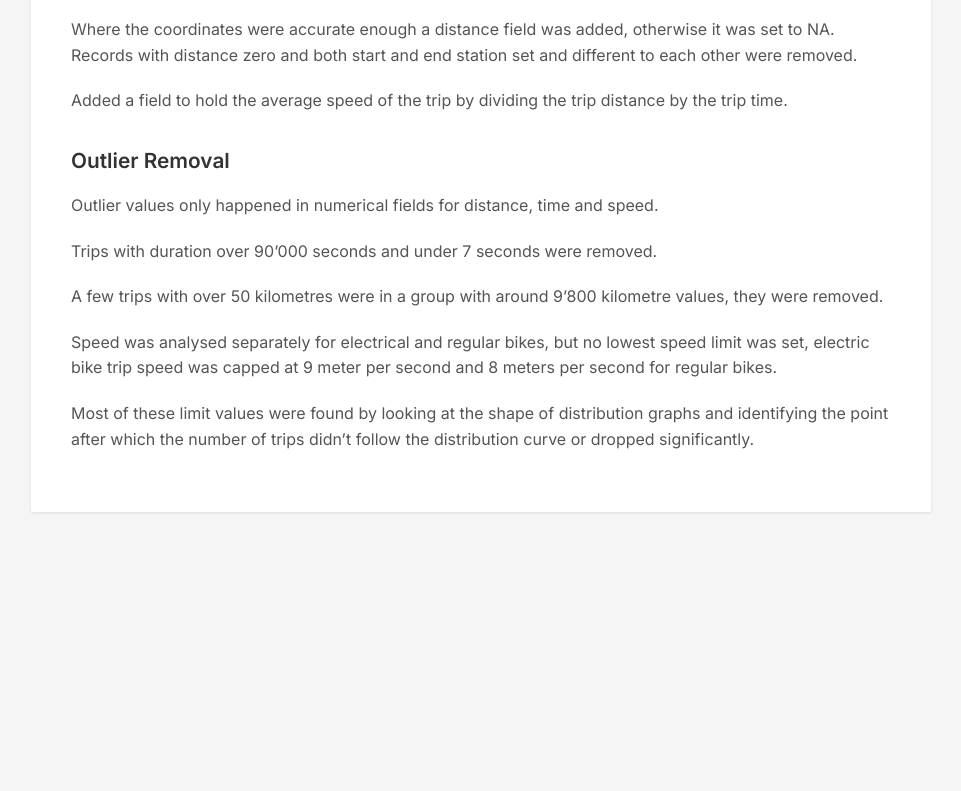
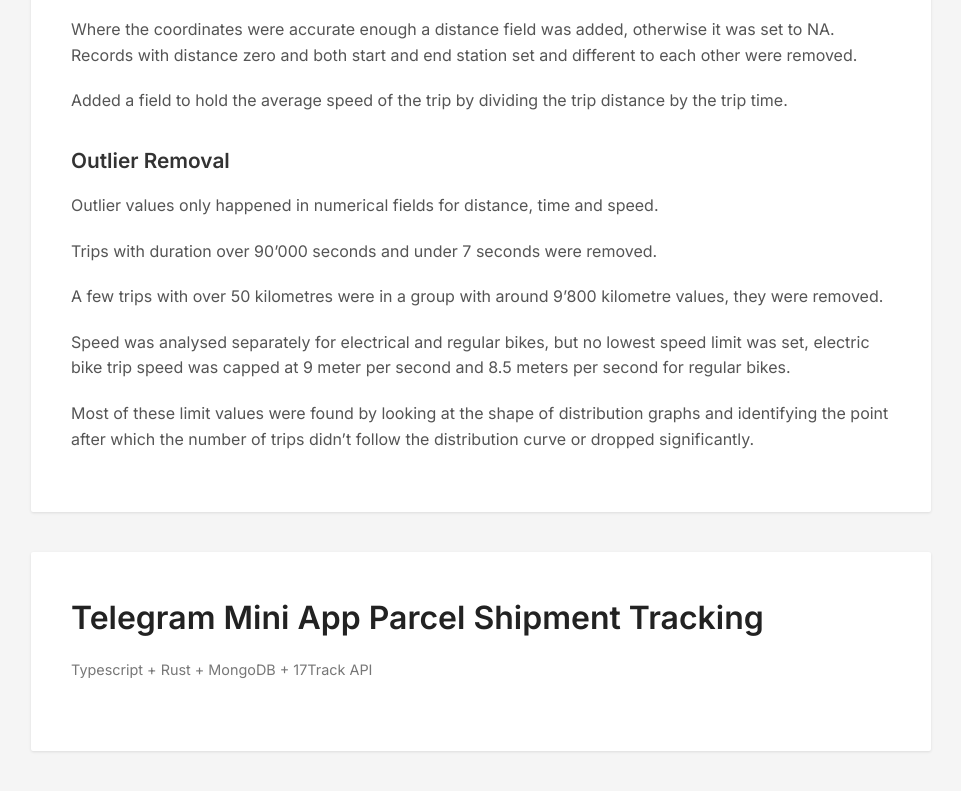
Before and after one commit to drpepper56/blog, a website built with Vite: page src/index.html in a window 1280 px wide. Shown: the part 1148-1939 px from the top of the page, without its empty margins (159-1120 px from the left). Before the commit the page ends 1740 px from the top, so only its background shows below. Built offline with nearby package versions, Linux system fonts and the light colour scheme.

Commit message:
website content update

```diff
--- a/src/index.html
+++ b/src/index.html
@@ -9,6 +9,7 @@
 </head>
 <body>
     <div class="blog-container">
+        <!-- GOOGLE DA CAPSTONE -->
         <article class="blog-post">
             <h1 class="post-title">Google Data Analytics Capstone Project</h1>
             <p class="post-meta">wip</p>
@@ -43,11 +44,19 @@
 
             <p>A few trips with over 50 kilometres were in a group with around 9’800 kilometre values, they were removed. </p>
 
-            <p>Speed was analysed separately for electrical and regular bikes, but no lowest speed limit was set, electric bike trip speed was capped at 9 meter per second and 8 meters per second for regular bikes. </p>
+            <p>Speed was analysed separately for electrical and regular bikes, but no lowest speed limit was set, electric bike trip speed was capped at 9 meter per second and 8.5 meters per second for regular bikes. </p>
 
             <p>Most of these limit values were found by looking at the shape of distribution graphs and identifying the point after which the number of trips didn’t follow the distribution curve or dropped significantly.</p>
 
-            </article>
+        </article>
+        <!-- TELETRACK RUST+TS -->
+        <article class="blog-post">
+            <h1 class="post-title">Telegram Mini App Parcel Shipment Tracking
+            </h1>
+            <p class="post-meta">Typescript + Rust + MongoDB + 17Track API
+            </p>
+        </article>
+
     </div>
 </body>
 </html>
```
